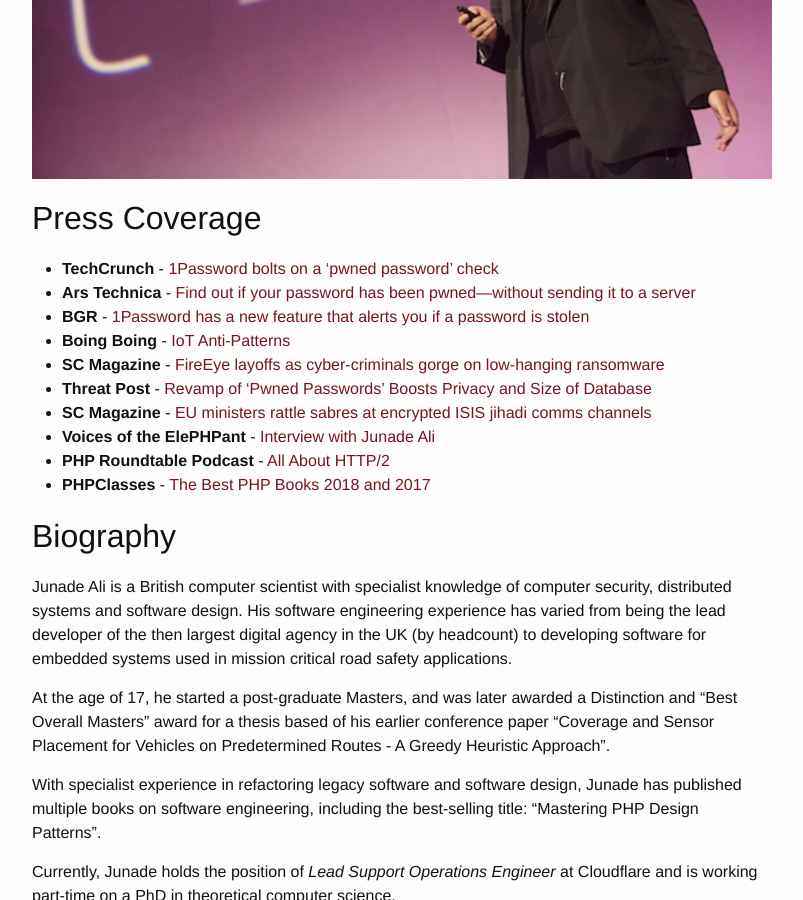
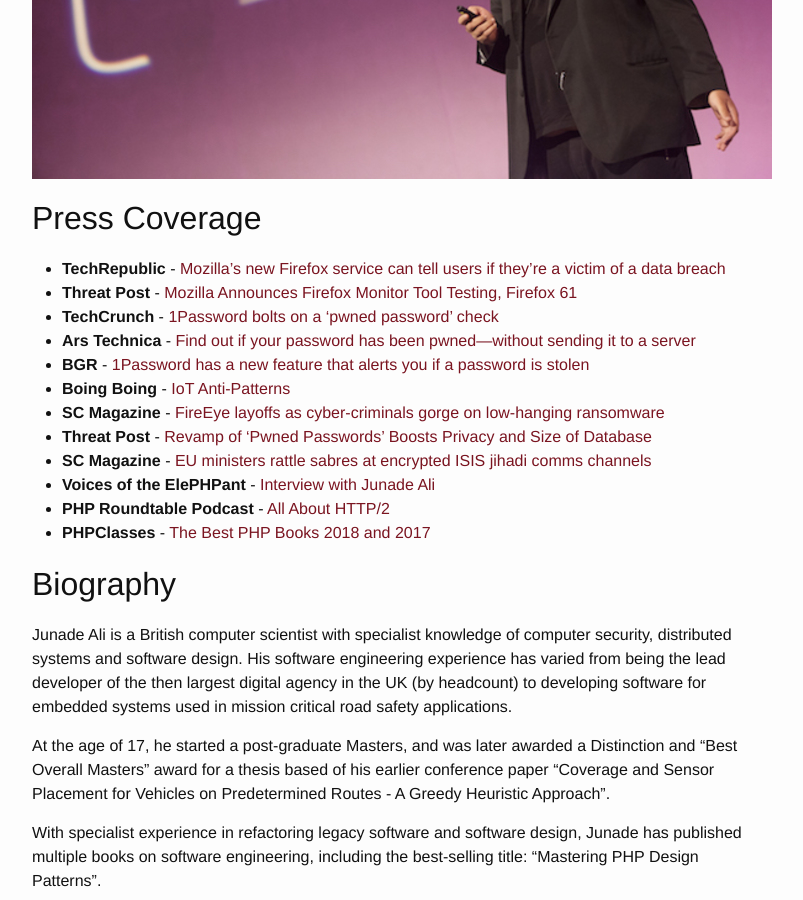
Before and after one commit to IcyApril/icyapril.github.io, a Jekyll site: the page built from about.md, in a window 1280 px wide and 900 px high, scrolled down 472 px. Shown: the whole window, without its empty margins (238-1041 px from the left). Built offline with Jekyll 4.4.1, drawn with Linux system fonts in a browser that asks for light colours.

Commit message:
Add news articles about HIBP/Firefox integration

```diff
--- a/about.md
+++ b/about.md
@@ -8,6 +8,8 @@ layout: page
 
 ## Press Coverage
 
+* **TechRepublic** - [Mozilla's new Firefox service can tell users if they're a victim of a data breach](https://www.techrepublic.com/article/mozillas-new-firefox-service-can-tell-users-if-theyre-a-victim-of-a-data-breach/)
+* **Threat Post** - [Mozilla Announces Firefox Monitor Tool Testing, Firefox 61](https://threatpost.com/mozilla-announces-firefox-monitor-tool-testing-firefox-61/133087/)
 * **TechCrunch** - [1Password bolts on a 'pwned password' check](https://techcrunch.com/2018/02/23/1password-bolts-on-a-pwned-password-check/)
 * **Ars Technica** - [Find out if your password has been pwned—without sending it to a server](https://arstechnica.com/information-technology/2018/02/new-tool-safely-checks-your-passwords-against-a-half-billion-pwned-passwords/)
 * **BGR** - [1Password has a new feature that alerts you if a password is stolen](https://bgr.com/2018/02/23/has-my-password-been-hacked-1password-can-answer-that/)
```
